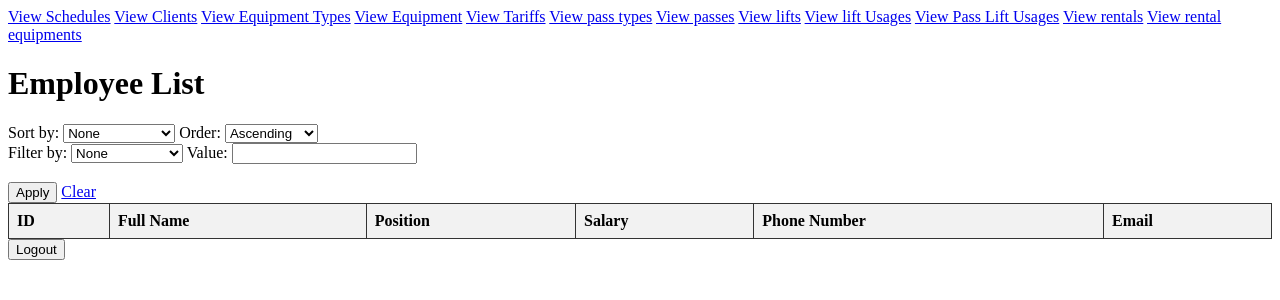
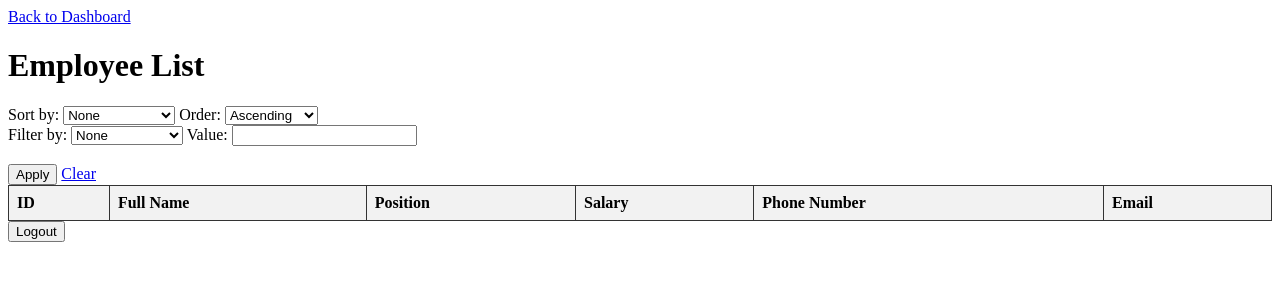
Before and after one commit to ostrrovska/ski_resort, a Flask app: page /employees/browse in a window 1280 px wide. Shown: the top 300 px of the page. Run offline with Flask 3, Linux system fonts and the light colour scheme; the visitor is signed in with stand-in values (Sample User, id 1); data that the repository does not hold is empty.

```diff
--- a/templates/dashboard.html
+++ b/templates/dashboard.html
@@ -12,8 +12,8 @@
     <h2>Browse Data</h2>
     <ul>
         <li><a href="{{ url_for('employee.browse_employees') }}">Browse Employees</a></li>
-        <li><a href="{{ url_for('equipment.browse_equipment') }}">Browse Equipment</a></li>
-        <li><a href="{{ url_for('lift.browse_lifts') }}">Browse lifts</a></li>
+        <li><a href="{{ url_for('equipment.list_equipment') }}">Browse Equipment</a></li>
+        <li><a href="{{ url_for('lift.list_lifts') }}">Browse lifts</a></li>
 
     </ul>
 
--- a/templates/employees.html
+++ b/templates/employees.html
@@ -6,18 +6,7 @@
     <link rel="stylesheet" href="{{ url_for('static', filename='styles.css') }}">
 </head>
 <body>
-<a href="{{ url_for('schedule.list_schedules') }}">View Schedules</a>
-<a href="{{ url_for('client.list_clients') }}">View Clients</a>
-<a href="{{ url_for('equipment_type.list_equipment_types') }}">View Equipment Types</a>
-<a href="{{ url_for('equipment.list_equipment') }}">View Equipment</a>
-<a href="{{ url_for('tariff.list_tariffs') }}">View Tariffs</a>
-<a href="{{ url_for('pass_type.list_pass_types') }}">View pass types</a>
-<a href="{{ url_for('pass.list_passes') }}">View passes</a>
-<a href="{{ url_for('lift.list_lifts') }}">View lifts</a>
-<a href="{{ url_for('lift_usage.list_lift_usages') }}">View lift Usages</a>
-<a href="{{ url_for('pass_lift_usage.list_pass_lift_usages') }}">View Pass Lift Usages</a>
-<a href="{{ url_for('rental.list_rentals') }}">View rentals</a>
-<a href="{{ url_for('rental_equipment.list_rental_equipments') }}">View rental equipments</a>
+    <a href="{{ url_for('client.dashboard') }}">Back to Dashboard</a>
 <h1>Employee List</h1>
 
 
```
Also changed, not shown: controllers/equipment_controller.py (+1 -14 lines), controllers/lift_controller.py (+0 -12 lines), templates/equipment.html (+8 -5 lines), templates/lifts.html (+7 -6 lines).
